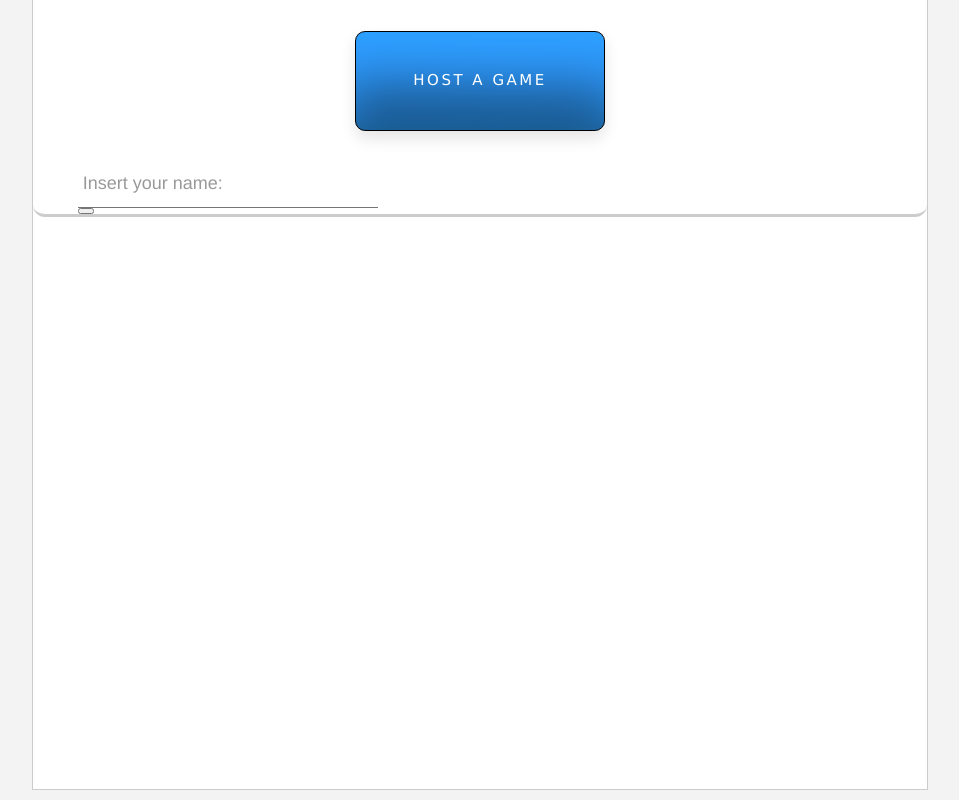
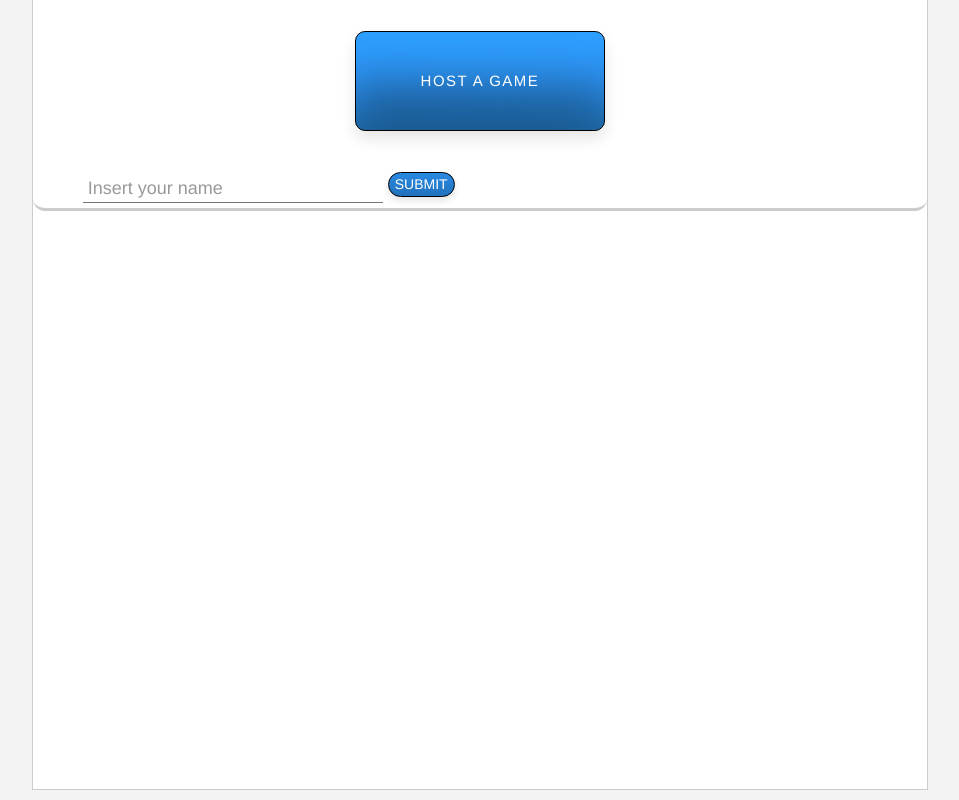
Before and after one commit to Il-Dom/GO, a plain HTML site: page index.html in a window 1280 px wide. Both pictures are taken after a click on the button "HOST A GAME". Shown: the whole page, without its empty margins (160-1119 px from the left). Drawn offline with nearby package versions, Linux system fonts and the light colour scheme.

Commit message:
piccoli problemi di cuore

```diff
--- a/index.html
+++ b/index.html
@@ -29,8 +29,6 @@
 			$('#infohost').hide()
 			$('#infoplayer').hide()
 
-
-
 			$('#hostgame').on('click',function(){
 				$('#toggle-play').slideToggle("slow",function(){})
 				$('#infohost').toggle('slow')
@@ -39,7 +37,6 @@
 			var toggled = false
 			$('#playgame').on('click',function(){
 				if(!toggled){
-
 					$.ajax({
 						type: 'get',
 						url: "http://127.0.0.1:8899/GO",
@@ -69,7 +66,23 @@
 
 
 			$('#createHost').on('click',function(){
+				sendPOSTtoServer()
+			})
 
+
+			$("#peerId").bind("keypress", {}, keypressInBox);
+
+			function keypressInBox(e) {
+				var code = (e.keyCode ? e.keyCode : e.which);
+				if (code == 13) { //Enter keycode
+					e.preventDefault();
+					sendPOSTtoServer()
+				}
+			};
+		}
+
+		function sendPOSTtoServer (){
+			if($('#peerId').val() != ''){
 				$.ajax({
 					type:'post',
 					url: "http://127.0.0.1:8899/GO",
@@ -79,30 +92,19 @@
 						console.log(a)
 					}
 				})
-			})
+			}
+			else{
+				$('#message').css('color','red')
+				setTimeout(function(){
+					$('#message').css('color','#999')
+				},1000)
+			}
+		}
 
 
-			$("#peerId").bind("keypress", {}, keypressInBox);
-
-			function keypressInBox(e) {
-				var code = (e.keyCode ? e.keyCode : e.which);
-				if (code == 13) { //Enter keycode
-					e.preventDefault();
-
-					console.log($("#peerId").val())
-				}
-			};
-		}
 		$(document).ready(function(){
-
-
-
 			setupHandlers()
-
-
-
 		});
-
 
 
 	</script>
@@ -123,9 +125,10 @@
 							<input id="peerId" type="text" required>
 							<span class="highlight"></span>
 							<span class="bar"></span>
-							<label>Insert your name:</label>
-							<button id="createHost"></button>
+							<label id='message'>Insert your name</label>
 						 </div>
+
+						 <button id="createHost">submit</button>
 					</div>
 				</div>
 				<div id="toggle-play">
--- a/style/styleIndex.css
+++ b/style/styleIndex.css
@@ -4,12 +4,11 @@
 	border: 1px solid black;
 	border-radius: 10px;
 	box-shadow: 0px 8px 15px rgba(0, 0, 0, 0.1);
-	cursor: poiner;
-	font-family: 'Verdana', sans-serif;
+	cursor: pointer;
 	font-size: 15px;
 	color: white;
 	text-transform: uppercase;
-	letter-spacing: 2.5px;
+	letter-spacing: 1.5px;
 	transition: all 0.3s ease 0s;
 	margin: 30 auto 0 auto;
 	display: block;
@@ -24,6 +23,36 @@
 .buttonContainer:focus{
 	outline:none;
 }
+
+#createHost{
+	width: auto;
+	height: 25px;
+	border-radius: 50px;
+	box-shadow: 0px 4px 7px rgba(0, 0, 0, 0.1);
+	cursor: pointer;
+	color: white;
+	border: 1px solid black;
+	text-transform: uppercase;
+	transition: all 0.3s ease 0s;
+	object-fit: fill;
+	background-position: center center;
+	background-image: url(../images/hostgame.svg);
+
+	display: table-cell;
+  vertical-align: middle;
+
+  /* Reset */
+  float: none;
+  line-height: normal;
+}
+#createHost:hover{
+	box-shadow: 0px 3px 3px rgba(0, 0, 0, 0.4);
+	transform: scale(1.05);
+}
+#createHost:focus{
+	outline:none;
+}
+
 .graypage{
 	width: 100%;
 	height: 100%;
@@ -61,10 +90,11 @@
 /*material buttons*/
 .group{
 	position: relative;
+	margin: 5px;
 }
 input{
 	font-size:18px;
-	padding:10px 10px 10px 5px;
+	padding:5px 5px 5px 2px;
 	display:block;
 	width:300px;
 	border:none;
```
